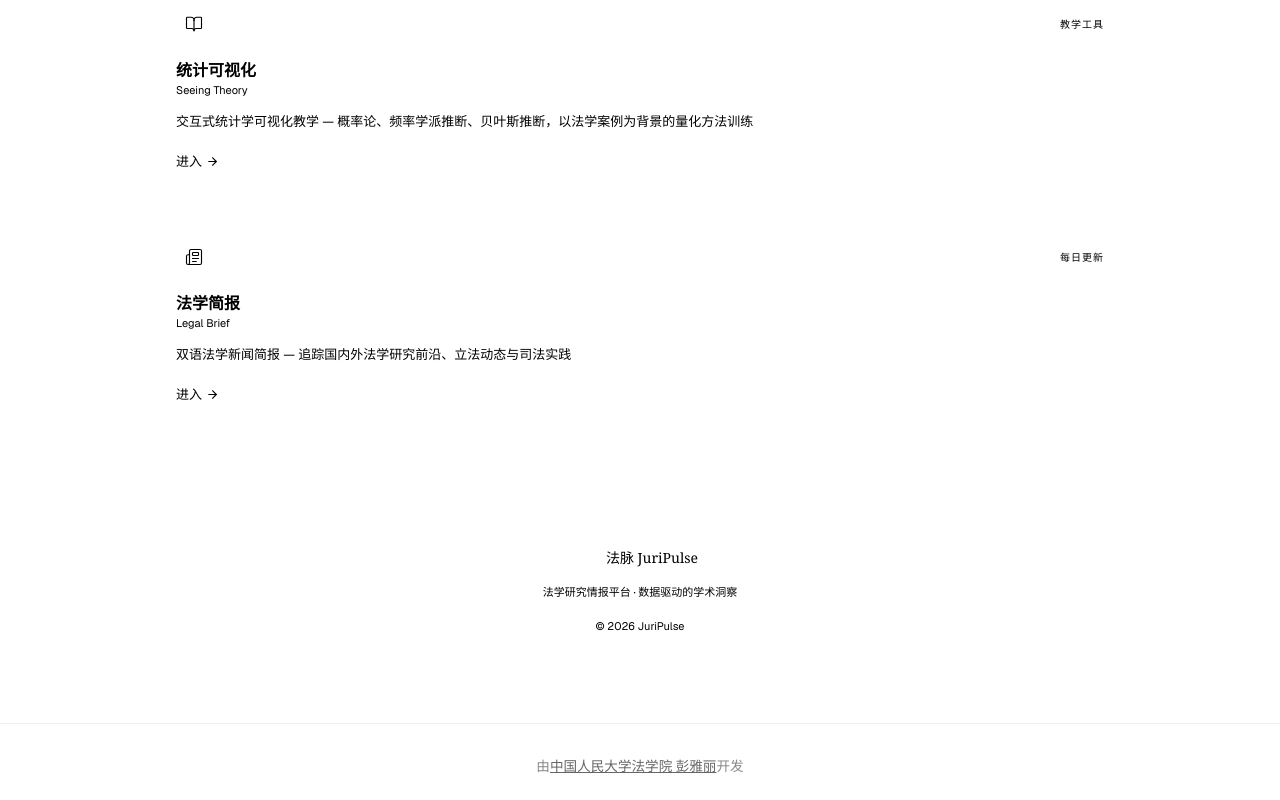
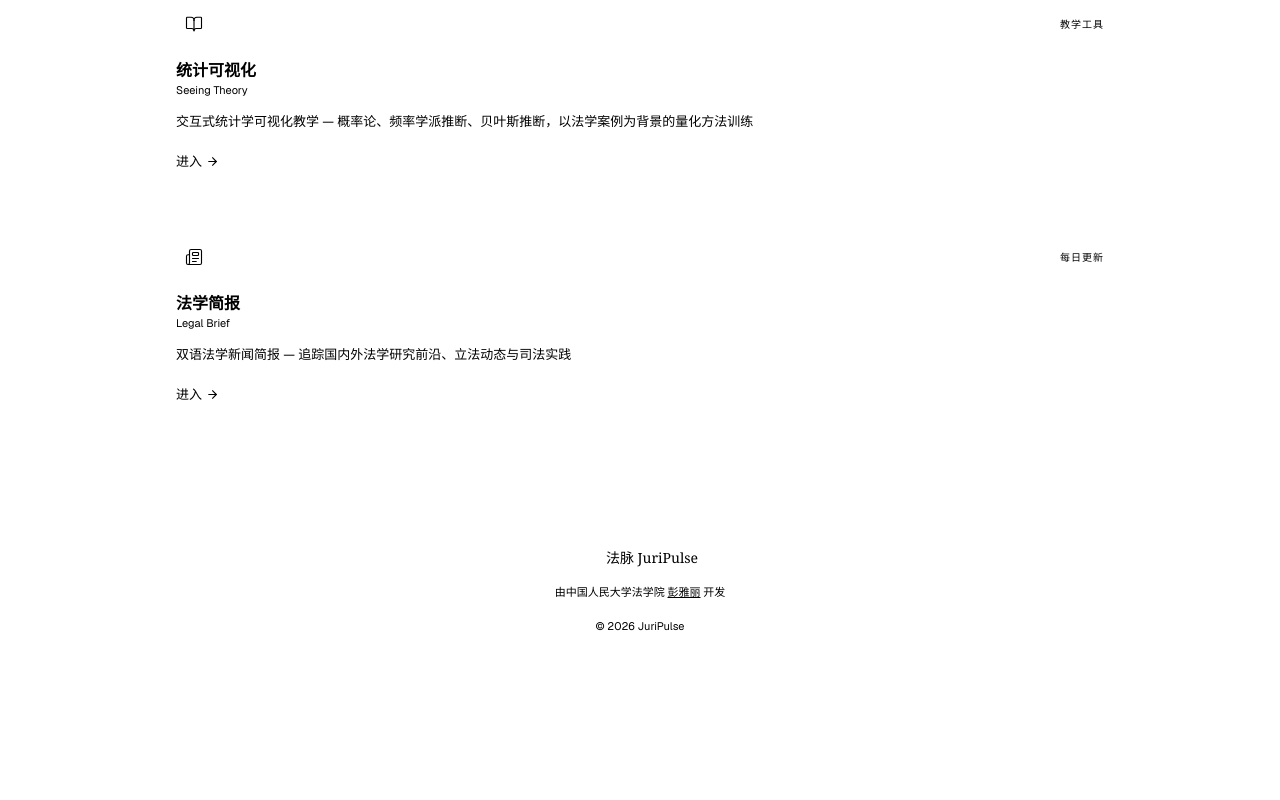
Before and after one commit to aryella-byte/juripulse, a Next.js app: page /juripulse/ in a window 1280 px wide. Shown: the part 1046-1846 px from the top of the page. After the commit the page ends 1721 px from the top, so only its background shows below. Built offline with nearby package versions, Linux system fonts and the light colour scheme.

Commit message:
Move developer credit to homepage footer only, link name only

```diff
--- a/src/app/layout.tsx
+++ b/src/app/layout.tsx
@@ -44,13 +44,6 @@
       >
         <Nav />
         <main>{children}</main>
-        <footer style={{ textAlign: 'center', padding: '2rem 1rem 1.5rem', color: '#888', fontSize: '0.85rem', borderTop: '1px solid #eee', marginTop: '3rem' }}>
-          由
-          <a href="https://aryella-byte.github.io/pengyali/" target="_blank" rel="noopener noreferrer" style={{ color: '#666', textDecoration: 'underline' }}>
-            中国人民大学法学院 彭雅丽
-          </a>
-          开发
-        </footer>
       </body>
     </html>
   );
--- a/src/app/page.tsx
+++ b/src/app/page.tsx
@@ -127,7 +127,7 @@
               <span className="font-serif text-sm font-medium" style={{ color: 'var(--navy)' }}>法脉 JuriPulse</span>
             </div>
             <div className="text-center text-[11px] leading-relaxed" style={{ color: 'var(--text-tertiary)' }}>
-              法学研究情报平台 · 数据驱动的学术洞察
+              由中国人民大学法学院 <a href="https://aryella-byte.github.io/pengyali/" target="_blank" rel="noopener noreferrer" style={{ color: 'var(--navy)', textDecoration: 'underline' }}>彭雅丽</a> 开发
             </div>
             <div className="text-[11px]" style={{ color: 'var(--text-tertiary)' }}>
               &copy; {new Date().getFullYear()} JuriPulse
```
